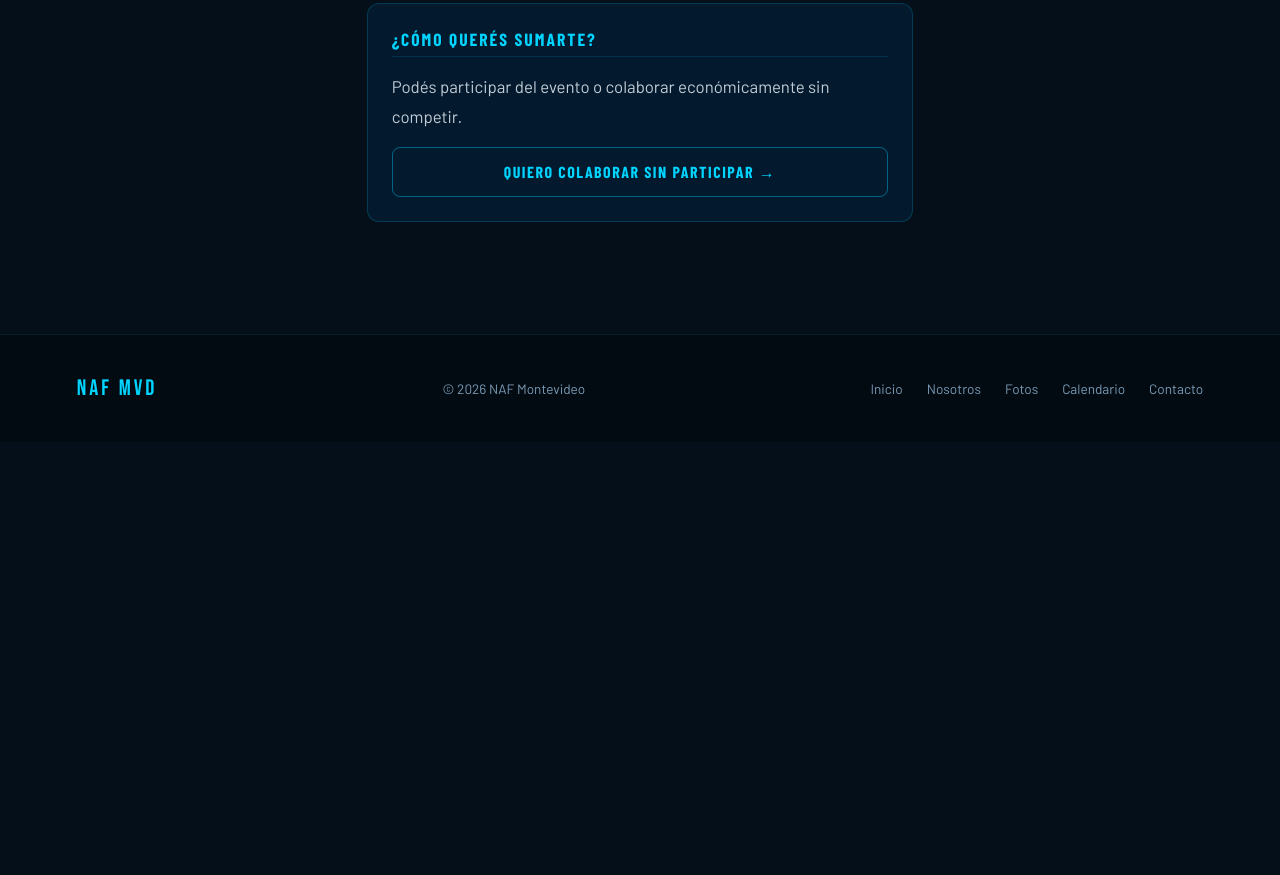
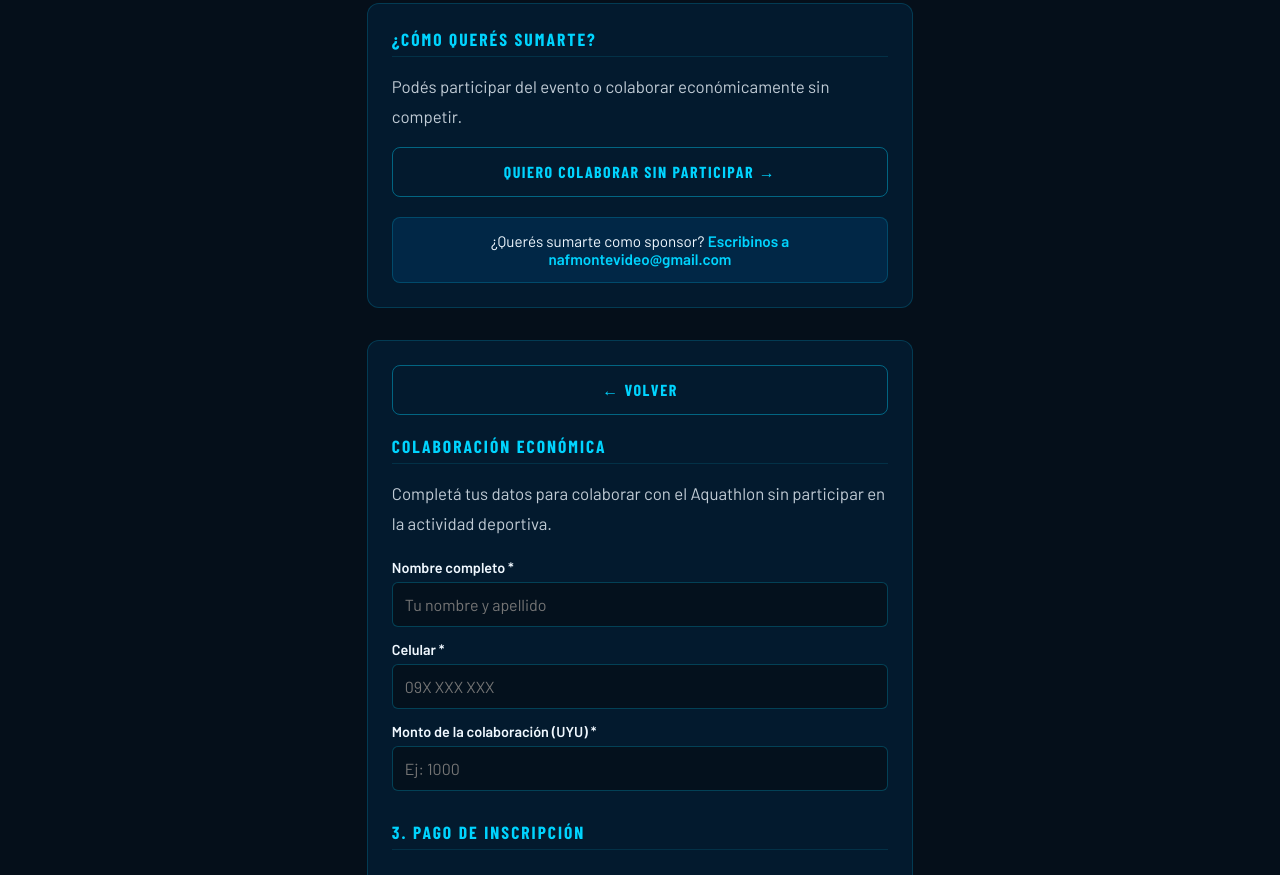
Before and after one commit to mcaetano7/nafmontevideo.github.io, a plain HTML site: page aquathlon.html in a window 1280 px wide. Shown: the part 1298-2173 px from the top of the page. Before the commit the page ends 1740 px from the top, so only its background shows below. Drawn offline with nearby package versions, Linux system fonts and the light colour scheme.

```diff
--- a/aquathlon.html
+++ b/aquathlon.html
@@ -351,6 +351,10 @@
       <button type="button" class="btn-secundario" id="btn-mostrar-colaboracion">
         Quiero colaborar sin participar →
       </button>
+       <div class="sponsor-card">
+        ¿Querés sumarte como sponsor?
+        <a href="mailto:nafmontevideo@gmail.com">Escribinos a nafmontevideo@gmail.com</a>
+      </div>
     </section>
 
     <!-- FORMULARIO -->
@@ -481,9 +485,9 @@
       </div>
     </form>
 
-    <form id="form-colaboracion" class="form-section" style="display: none;">
+    <form id="form-colaboracion" class="form-section">
       <button type="button" class="btn-secundario" id="btn-volver-inscripcion" style="margin-bottom: 20px;">
-        ← Volver a la inscripción deportiva
+        ← Volver
       </button>
       <div class="form-block-title">Colaboración económica</div>
       <p class="section-desc" style="margin-bottom: 20px;">Completá tus datos para colaborar con el Aquathlon sin participar en la actividad deportiva.</p>
```
